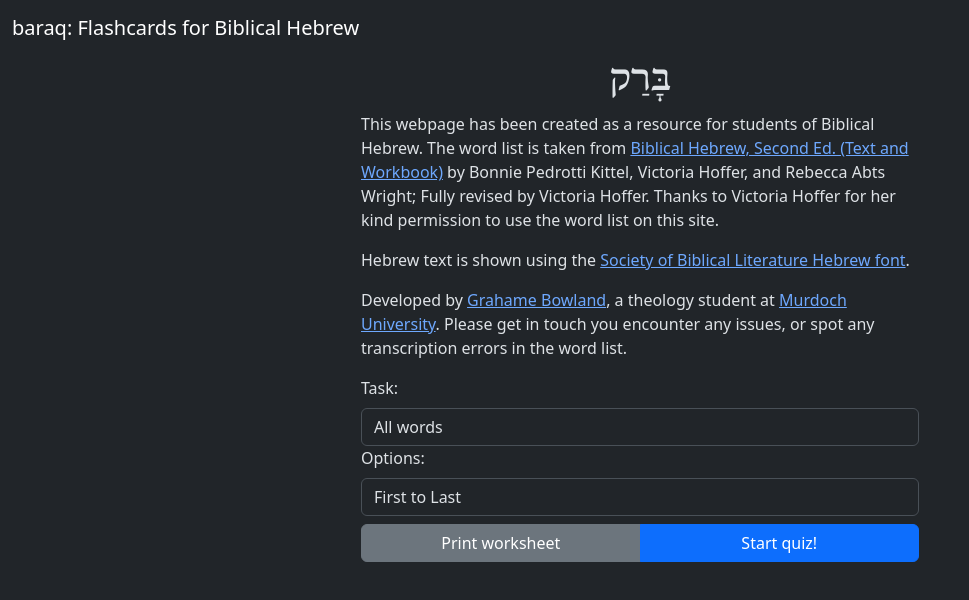
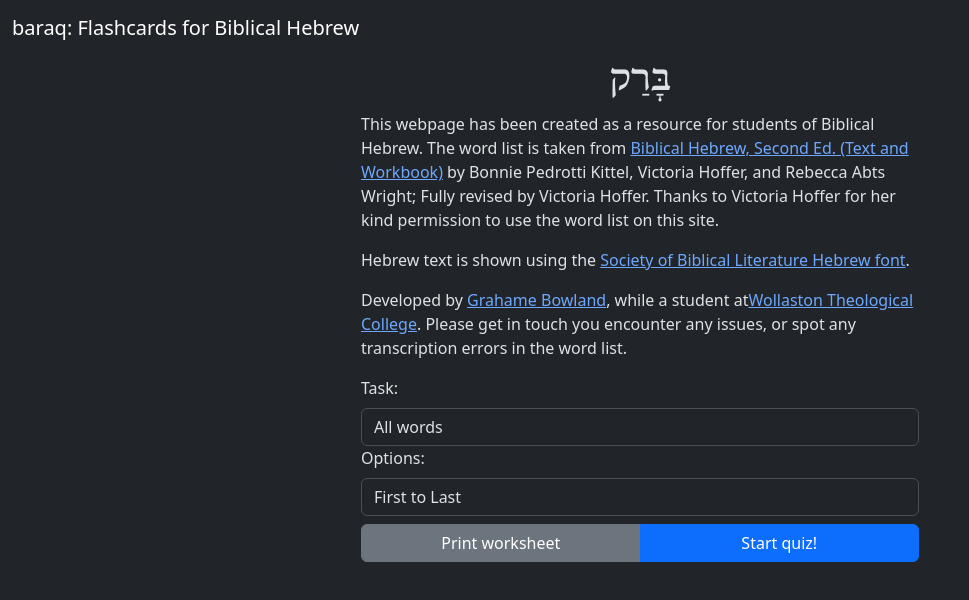
Before and after one commit to grahame/baraq, a React (Create React App) app: page /#/ in a window 1280 px wide. Shown: the top 600 px of the page, without its empty margins (0-969 px from the left). Built offline with nearby package versions, Linux system fonts and the light colour scheme.

Commit message:
update email

```diff
--- a/src/index.tsx
+++ b/src/index.tsx
@@ -8,13 +8,20 @@ import "core-js/es/string/replace-all";
 import "raf/polyfill";
 
 import React from "react";
-import ReactDOM from "react-dom";
+import { createRoot } from "react-dom/client";
 import "./index.css";
 import App from "./App";
 import * as serviceWorker from "./serviceWorker";
 import "bootstrap/dist/css/bootstrap.min.css";
 
-ReactDOM.render(<App />, document.getElementById("root"));
+const container = document.getElementById("root")!;
+const root = createRoot(container);
+
+root.render(
+    <React.StrictMode>
+        <App />
+    </React.StrictMode>
+);
 
 // If you want your app to work offline and load faster, you can change
 // unregister() to register() below. Note this comes with some pitfalls.
--- a/src/pages/Home.tsx
+++ b/src/pages/Home.tsx
@@ -56,13 +56,9 @@ class Home extends Component<any, any> {
                             .
                         </p>
                         <p>
-                            Developed by <a href="mailto:grahame@oreamnos.com.au">Grahame Bowland</a>, a theology
-                            student at{" "}
-                            <a href="https://www.murdoch.edu.au/study/courses/course-details/Graduate-Certificate-in-Theology-(GradCertTheol)#">
-                                Murdoch University
-                            </a>
-                            . Please get in touch you encounter any issues, or spot any transcription errors in the word
-                            list.
+                            Developed by <a href="mailto:grahame@bowland.au">Grahame Bowland</a>, while a student at
+                            <a href="http://www.wtc.perth.anglican.org/">Wollaston Theological College</a>. Please get
+                            in touch you encounter any issues, or spot any transcription errors in the word list.
                         </p>
                         <Form>
                             <Label for="task">Task:</Label>
```
